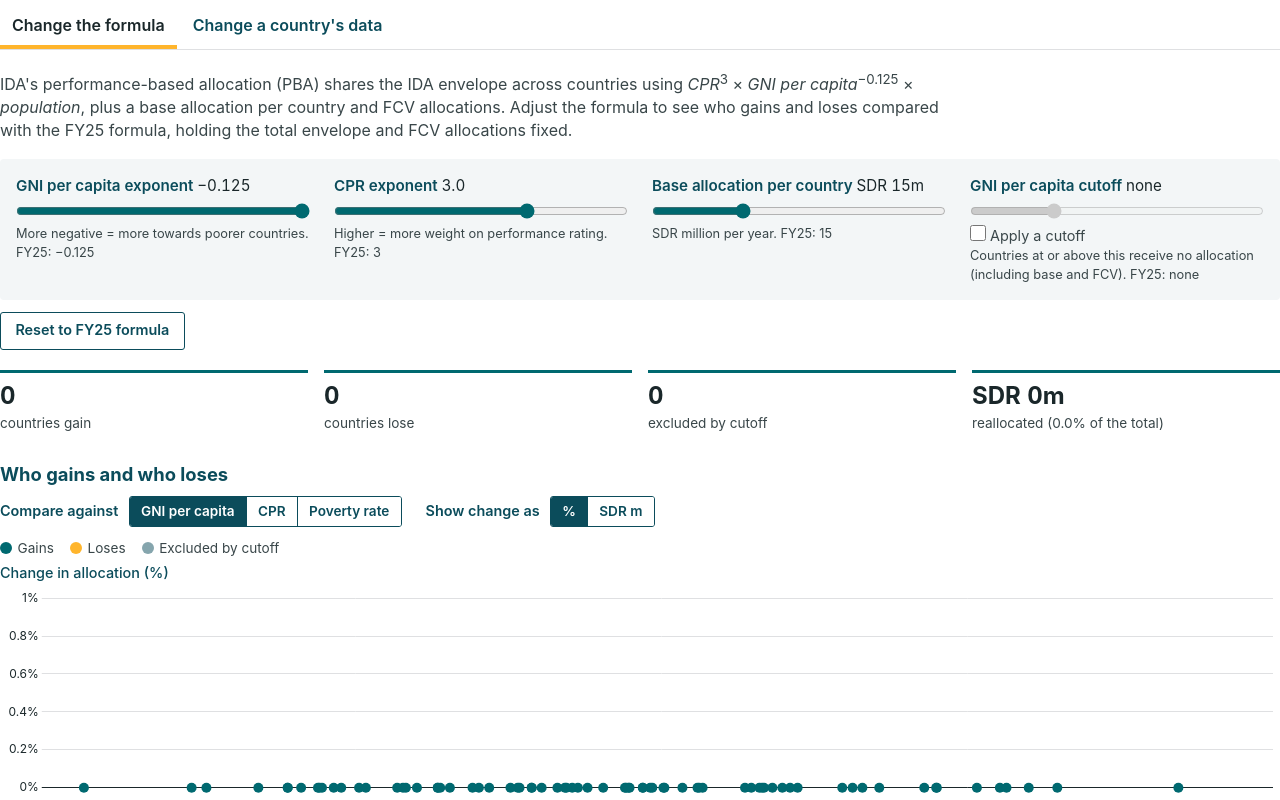
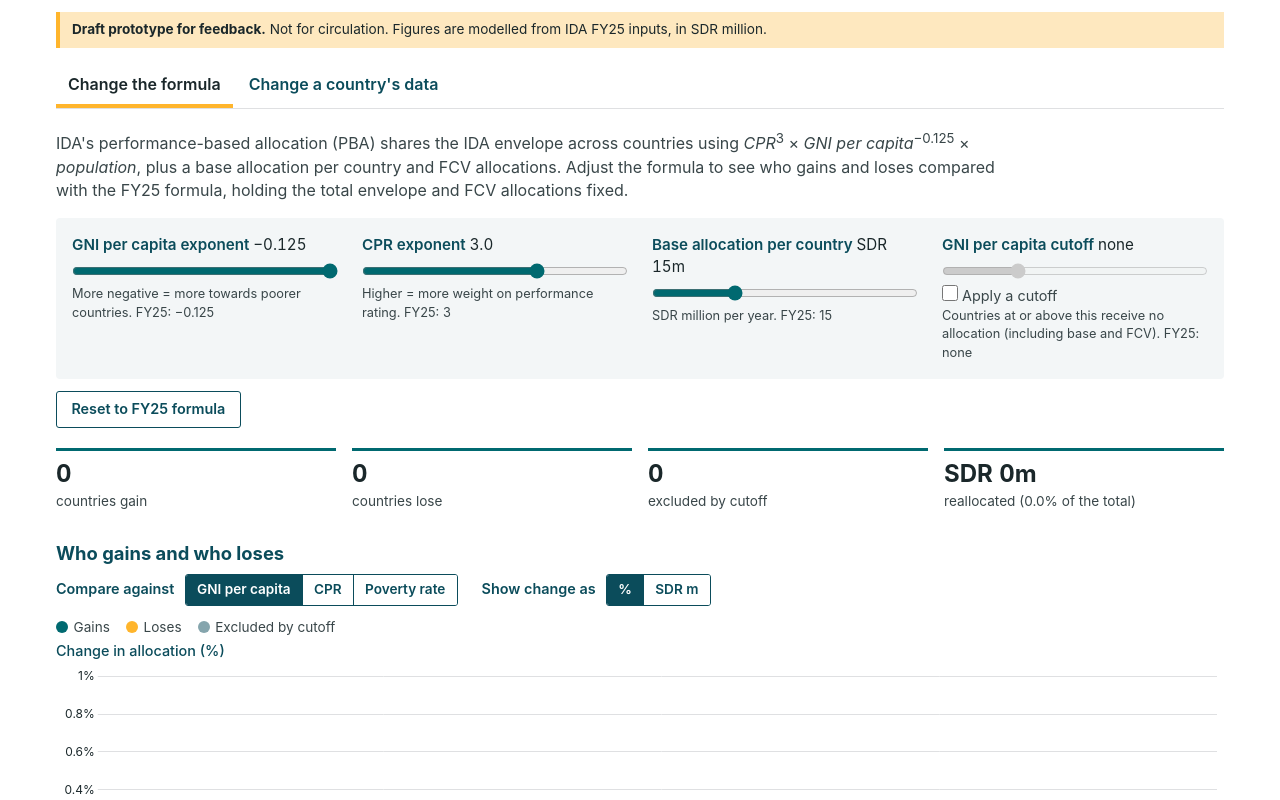
Before and after one commit to euan-cgd/ida-pba-explorer, a plain HTML site: page index.html in a window 1280 px wide. Shown: the top 800 px of the page. Drawn offline with nearby package versions, Linux system fonts and the light colour scheme; a web font is replaced by a local one.

Commit message:
Show draft banner and page spacing when opened directly
The embed view inside an iframe is unchanged.

Co-Authored-By: Claude Opus 5.5 <noreply@anthropic.com>

```diff
--- a/css/styles.css
+++ b/css/styles.css
@@ -218,3 +218,17 @@ td.muted { color: var(--cgd-teal-gray); }
 @media (prefers-reduced-motion: reduce) {
   * { transition: none !important; animation: none !important; }
 }
+
+/* ---- Standalone view (opened directly, not embedded) ---- */
+.standalone-banner { display: none; }
+.standalone body { background: #fff; }
+.standalone .wrap { padding: 0.75rem 16px 1.5rem; max-width: 1200px; margin: 0 auto; }
+.standalone .standalone-banner {
+  display: block;
+  font-size: 0.85rem;
+  color: var(--cgd-teal-black);
+  background: var(--cgd-light-gold);
+  border-left: 4px solid var(--cgd-gold);
+  padding: 0.5rem 0.75rem;
+  margin-bottom: 1rem;
+}
--- a/index.html
+++ b/index.html
@@ -6,9 +6,15 @@
   <title>IDA Allocation Formula Explorer</title>
   <link rel="stylesheet" href="https://use.typekit.net/ymp6ujv.css">
   <link rel="stylesheet" href="css/styles.css">
+  <script>
+    // Opened directly rather than embedded in an iframe: show the draft banner and page spacing
+    if (window.self === window.top) document.documentElement.classList.add('standalone');
+  </script>
 </head>
 <body>
 <div class="wrap">
+  <p class="standalone-banner"><strong>Draft prototype for feedback.</strong> Not for circulation.
+    Figures are modelled from IDA FY25 inputs, in SDR million.</p>
 
   <div class="tabs" role="tablist" aria-label="Explorer sections">
     <button class="tab" role="tab" id="tab-formula" aria-controls="panel-formula" aria-selected="true">Change the formula</button>
```
